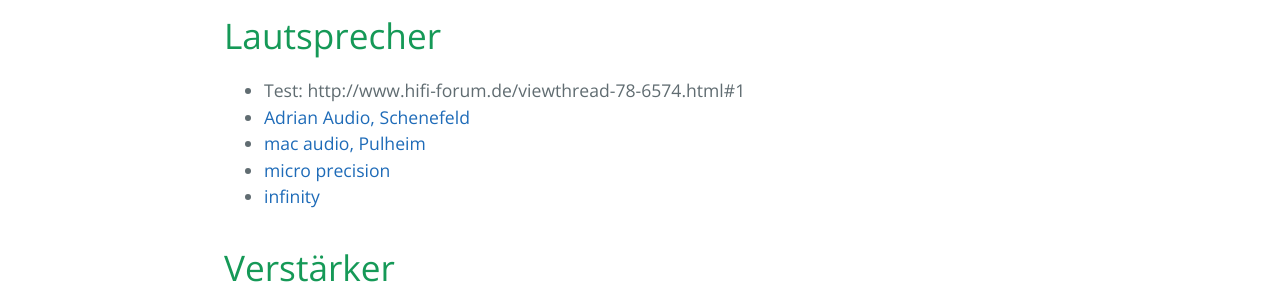
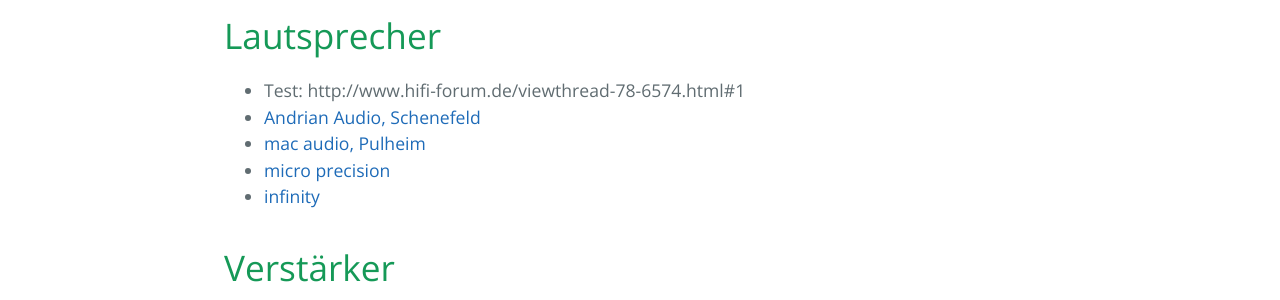
Before and after one commit to trautw/AutoAlsHobby, a Jekyll site: the page built from docs/_pages/05_caraudio.md, in a window 1280 px wide. Shown: the part 472-772 px from the top of the page. Built offline with Jekyll 4.4.1, drawn with Linux system fonts in a browser that asks for light colours.

Commit message:
Update 05_caraudio.md

```diff
--- a/docs/_pages/05_caraudio.md
+++ b/docs/_pages/05_caraudio.md
@@ -6,7 +6,7 @@ permalink: /hifi/
 
 # Lautsprecher
 - Test: http://www.hifi-forum.de/viewthread-78-6574.html#1
-- [Adrian Audio, Schenefeld](http://www.andrian-audio.de/index.shtml)
+- [Andrian Audio, Schenefeld](http://www.andrian-audio.de/index.shtml)
 - [mac audio, Pulheim](http://www.mac-audio.de/de/produkte/car-audio/lautsprecher/)
 - [micro precision](http://www.microprecision.de/)
 - [infinity](https://www.infinityspeakers.com/speakers/)
```
